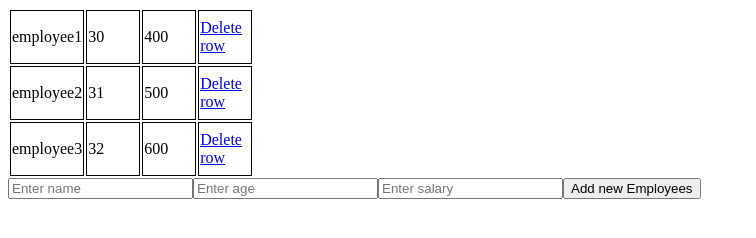
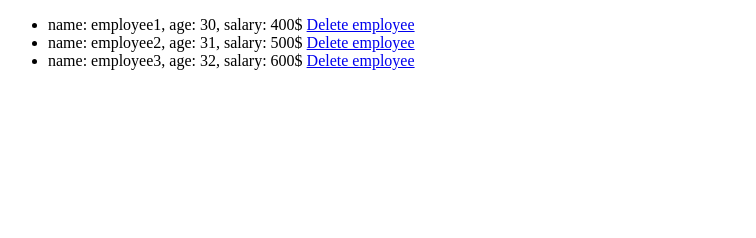
Before and after one commit to ivanrussui/code.mu, a plain HTML site: page 31_Practice_464-484/472-484/index.html in a window 1280 px wide. Shown: the whole page, without its empty margins (0-756 px from the left). Drawn offline with Linux system fonts and the light colour scheme.

Commit message:
484 (10 - 12)

```diff
--- a/31_Practice_464-484/472-484/index.html
+++ b/31_Practice_464-484/472-484/index.html
@@ -10,13 +10,17 @@
             border: 1px solid black;
         }
 
+        .inlined {
+            display: inline-block;
+        }
+
         /*.green {*/
         /*    background-color: green;*/
         /*}*/
 
-        .crossed-out {
-            text-decoration: line-through;
-        }
+        /*.crossed-out {*/
+        /*    text-decoration: line-through;*/
+        /*}*/
 
         /*.hidden {*/
         /*    display: none;*/
--- a/31_Practice_464-484/472-484/script.js
+++ b/31_Practice_464-484/472-484/script.js
@@ -1419,167 +1419,255 @@
 
 // 6 Дан следующий массив с работниками:
 //
+// let employees = [
+//     {name: 'employee1', age: 30, salary: 400},
+//     {name: 'employee2', age: 31, salary: 500},
+//     {name: 'employee3', age: 32, salary: 600},
+// ];
+// // Выведите этих работников в HTML таблице.
+//
+// let body = document.querySelector('body');
+// let table = document.createElement('table');
+//
+// body.prepend(table);
+//
+// for (let employee of employees) {
+//     let tr = document.createElement('tr');
+//     table.append(tr);
+//
+//     let td1 = document.createElement('td');
+//     let td2 = document.createElement('td');
+//     let td3 = document.createElement('td');
+//
+//     td1.textContent = employee.name;
+//     td2.textContent = employee.age;
+//     td3.textContent = employee.salary;
+//
+//     tr.append(td1, td2, td3);
+// }
+//
+//
+// // 7 Добавьте ячейкам созданной таблицы возможность редактирования.
+//
+// let tds = document.querySelectorAll('td');
+//
+// // разделил на функции
+//
+// for (let td of tds) {
+//     let span = createSpan(td);
+//     changeText(span);
+// }
+//
+// function createSpan(td) {
+//     let span = document.createElement('span');
+//     span.textContent = td.textContent;
+//     td.textContent = '';
+//     td.prepend(span);
+//     return span;
+// }
+//
+// function changeText(span) {
+//     span.addEventListener('click', function changeSpan() {
+//         let input = document.createElement('input');
+//         input.value = this.textContent;
+//         this.textContent = '';
+//         this.append(input);
+//
+//         this.removeEventListener('click', changeSpan);
+//
+//         input.addEventListener('blur', function () {
+//             span.textContent = this.value;
+//             this.value = '';
+//
+//             span.addEventListener('click', changeSpan);
+//         });
+//     });
+// }
+//
+// // не разделяя на функции
+// //
+// // for (let td of tds) {
+// //     let span = document.createElement('span');
+// //
+// //     span.textContent = td.textContent;
+// //     td.textContent = '';
+// //
+// //     td.prepend(span);
+// //
+// //     span.addEventListener('click', function func() {
+// //         let input = document.createElement('input');
+// //         input.value = this.textContent;
+// //         this.textContent = '';
+// //         this.append(input);
+// //
+// //         this.removeEventListener('click', func);
+// //
+// //         input.addEventListener('blur', function () {
+// //             span.textContent = this.value;
+// //             this.value = '';
+// //
+// //             span.addEventListener('click', func);
+// //         });
+// //     });
+// // }
+//
+//
+// // 8 Добавьте в вашу таблицу новую колонку со ссылкой на удаления ряда из таблицы.
+//
+// let trs = document.querySelectorAll('tr');
+//
+// for (let tr of trs) {
+//     let td = document.createElement('td');
+//     tr.append(td);
+//     addLink(td);
+// }
+//
+// function addLink(td) {
+//     let link = document.createElement('a');
+//     link.href = '#';
+//     link.textContent = 'Delete row';
+//     td.append(link);
+//
+//     link.addEventListener('click', deleteRow);
+// }
+//
+// function deleteRow() {
+//     this.parentElement.parentElement.remove();
+// }
+//
+//
+// // 9 Сделайте под таблицей 3 инпута и кнопку для добавление нового работника.
+// // Пусть в инпуты вводятся имя, возраст и зарплата, и по нажатию на кнопку новый работник добавляется в таблицу.
+// // Реализуйте редактирование ячеек для вновь добавленных работников.
+//
+// let btn = document.createElement('button');
+// btn.textContent = 'Add new Employees';
+// table.insertAdjacentElement('afterend', btn);
+//
+// let inputPlaceholders = ['name', 'age', 'salary'].reverse();
+//
+// for (let i = 0; i < 3; i++) {
+//     let input = document.createElement('input');
+//     input.placeholder = `Enter ${inputPlaceholders[i]}`;
+//     table.insertAdjacentElement('afterend', input);
+// }
+//
+// function addNewEmployees() {
+//     let tr = document.createElement('tr');
+//     table.append(tr);
+//
+//     let inputs = document.querySelectorAll('input');
+//     for (let i = 0; i < 3; i++) {
+//         let td = document.createElement('td');
+//         td.textContent = inputs[i].value;
+//         inputs[i].value = '';
+//         tr.append(td);
+//
+//         let span = createSpan(td);
+//         changeText(span);
+//     }
+//
+//     let td4 = document.createElement('td');
+//     tr.append(td4);
+//     addLink(td4);
+// }
+//
+// btn.addEventListener('click', function () {
+//     let inputs = document.querySelectorAll('input');
+//     let check = inputs[0].value !== '' && inputs[1].value !== '' && inputs[2].value !== '';
+//
+//     if (check) {
+//         addNewEmployees();
+//     } else {
+//         alert('Enter values in all inputs, please');
+//     }
+// });
+
+
+// Массив объектов и список
+
+// 10 Дан следующий массив с работниками:
+
 let employees = [
     {name: 'employee1', age: 30, salary: 400},
     {name: 'employee2', age: 31, salary: 500},
     {name: 'employee3', age: 32, salary: 600},
 ];
-// Выведите этих работников в HTML таблице.
-
+// Выведите на экран каждого работника в своем теге li тега ul.
+
+let ul = document.createElement('ul');
 let body = document.querySelector('body');
-let table = document.createElement('table');
-
-body.prepend(table);
+body.prepend(ul);
 
 for (let employee of employees) {
-    let tr = document.createElement('tr');
-    table.append(tr);
-
-    let td1 = document.createElement('td');
-    let td2 = document.createElement('td');
-    let td3 = document.createElement('td');
-
-    td1.textContent = employee.name;
-    td2.textContent = employee.age;
-    td3.textContent = employee.salary;
-
-    tr.append(td1, td2, td3);
+    let li = document.createElement('li');
+    li.textContent = `name: ${employee.name}, age: ${employee.age}, salary: ${employee.salary}$`;
+    ul.append(li);
 }
 
 
-// 7 Добавьте ячейкам созданной таблицы возможность редактирования.
-
-
-let tds = document.querySelectorAll('td');
-
-// разделил на функции
-
-for (let td of tds) {
-    let span = createSpan(td);
-    changeText(span);
+// 11 Сделайте так, чтобы по клику на имя, возраст или зарплату работника появлялся инпут для редактирования этого поля.
+
+let lis = document.querySelectorAll('li');
+
+function createSpan() {
+    for (let i = 0; i < lis.length; i++) {
+        lis[i].textContent = '';
+        lis[i].insertAdjacentHTML('afterbegin', `<div>
+            name: <span>${employees[i].name}</span>,
+            age: <span>${employees[i].age}</span>,
+            salary: <span>${employees[i].salary}</span>$</div>
+        `);
     }
-
-function createSpan(td) {
-    let span = document.createElement('span');
-    span.textContent = td.textContent;
-    td.textContent = '';
-    td.prepend(span);
-    return span;
 }
 
-function changeText(span) {
-    span.addEventListener('click', function changeSpan() {
+createSpan();
+
+let spans = document.querySelectorAll('span');
+
+function changeText() {
+    for (let span of spans) {
+        span.addEventListener('click', function addNewText() {
             let input = document.createElement('input');
             input.value = this.textContent;
             this.textContent = '';
             this.append(input);
 
-        this.removeEventListener('click', changeSpan);
+            this.removeEventListener('click', addNewText);
 
             input.addEventListener('blur', function () {
                 span.textContent = this.value;
                 this.value = '';
 
-            span.addEventListener('click', changeSpan);
+                span.addEventListener('click', addNewText);
             });
         });
     }
-
-// не разделяя на функции
-//
-// for (let td of tds) {
-//     let span = document.createElement('span');
-//
-//     span.textContent = td.textContent;
-//     td.textContent = '';
-//
-//     td.prepend(span);
-//
-//     span.addEventListener('click', function func() {
-//         let input = document.createElement('input');
-//         input.value = this.textContent;
-//         this.textContent = '';
-//         this.append(input);
-//
-//         this.removeEventListener('click', func);
-//
-//         input.addEventListener('blur', function () {
-//             span.textContent = this.value;
-//             this.value = '';
-//
-//             span.addEventListener('click', func);
-//         });
-//     });
-// }
-
-
-// 8 Добавьте в вашу таблицу новую колонку со ссылкой на удаления ряда из таблицы.
-
-let trs = document.querySelectorAll('tr');
-
-for (let tr of trs) {
-    let td = document.createElement('td');
-    tr.append(td);
-    addLink(td);
 }
 
-function addLink(td) {
-    let link = document.createElement('a');
-    link.href = '#';
-    link.textContent = 'Delete row';
-    td.append(link);
-
-    link.addEventListener('click', deleteRow);
+changeText();
+
+
+// 12 Добавьте в конец каждого тега li ссылку на удаление этого li из списка.
+
+let divs = ul.querySelectorAll('div');
+for (let div of divs) {
+    div.classList.add('inlined');
 }
 
-function deleteRow() {
-    this.parentElement.parentElement.remove();
+function addLink() {
+    for (let li of lis) {
+        let a = document.createElement('a');
+        a.href = '#';
+        a.textContent = 'Delete employee';
+        li.append(a);
+
+        deleteEmployee(a, li);
     }
-
-
-// 9 Сделайте под таблицей 3 инпута и кнопку для добавление нового работника.
-// Пусть в инпуты вводятся имя, возраст и зарплата, и по нажатию на кнопку новый работник добавляется в таблицу.
-// Реализуйте редактирование ячеек для вновь добавленных работников.
-
-let btn = document.createElement('button');
-btn.textContent = 'Add new Employees';
-table.insertAdjacentElement('afterend', btn);
-
-let inputPlaceholders = ['name', 'age', 'salary'].reverse();
-
-for (let i = 0; i < 3; i++) {
-    let input = document.createElement('input');
-    input.placeholder = `Enter ${inputPlaceholders[i]}`;
-    table.insertAdjacentElement('afterend', input);
 }
 
-function addNewEmployees() {
-    let tr = document.createElement('tr');
-    table.append(tr);
-
-    let inputs = document.querySelectorAll('input');
-    for (let i = 0; i < 3; i++) {
-        let td = document.createElement('td');
-        td.textContent = inputs[i].value;
-        inputs[i].value = '';
-        tr.append(td);
-
-        let span = createSpan(td);
-        changeText(span);
+addLink();
+
+function deleteEmployee(a, li) {
+    a.addEventListener('click', () => li.remove());
 }
-
-    let td4 = document.createElement('td');
-    tr.append(td4);
-    addLink(td4);
-}
-
-btn.addEventListener('click', function () {
-    let inputs = document.querySelectorAll('input');
-    let check = inputs[0].value !== '' && inputs[1].value !== '' && inputs[2].value !== '';
-
-    if (check) {
-        addNewEmployees();
-    } else {
-        alert('Enter values in all inputs, please');
-    }
-});
```
Lines whose indentation alone changed are shown as unchanged.
